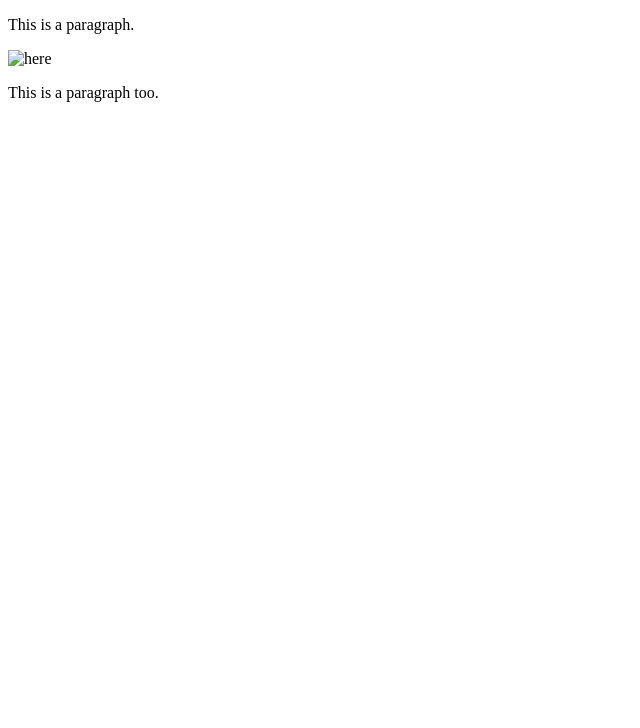
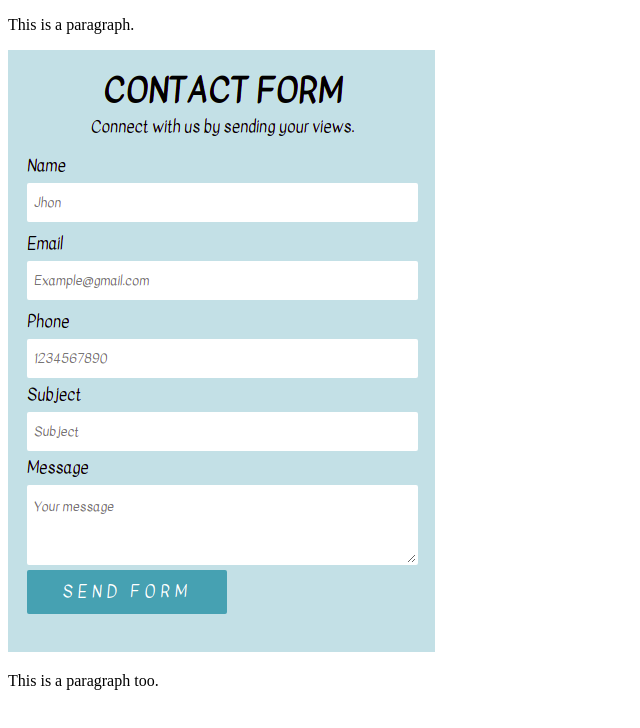
Before and after one commit to Manal-Mansour/Manal-Mansour.github.io, a plain HTML site: page index.html in a window 1280 px wide. Shown: the whole page, without its empty margins (0-640 px from the left). Drawn offline with Linux system fonts and the light colour scheme.

Commit message:
Update index.html

```diff
--- a/index.html
+++ b/index.html
@@ -5,7 +5,7 @@
 <p>This is a paragraph.</p>
 
 <!-- <p>This is another paragraph </p> -->
-  <img url="img\2.png" alt="here"\>
+  <img src="img\2.png" alt="here"\>
 
 <p>This is a paragraph too.</p>
 
```
